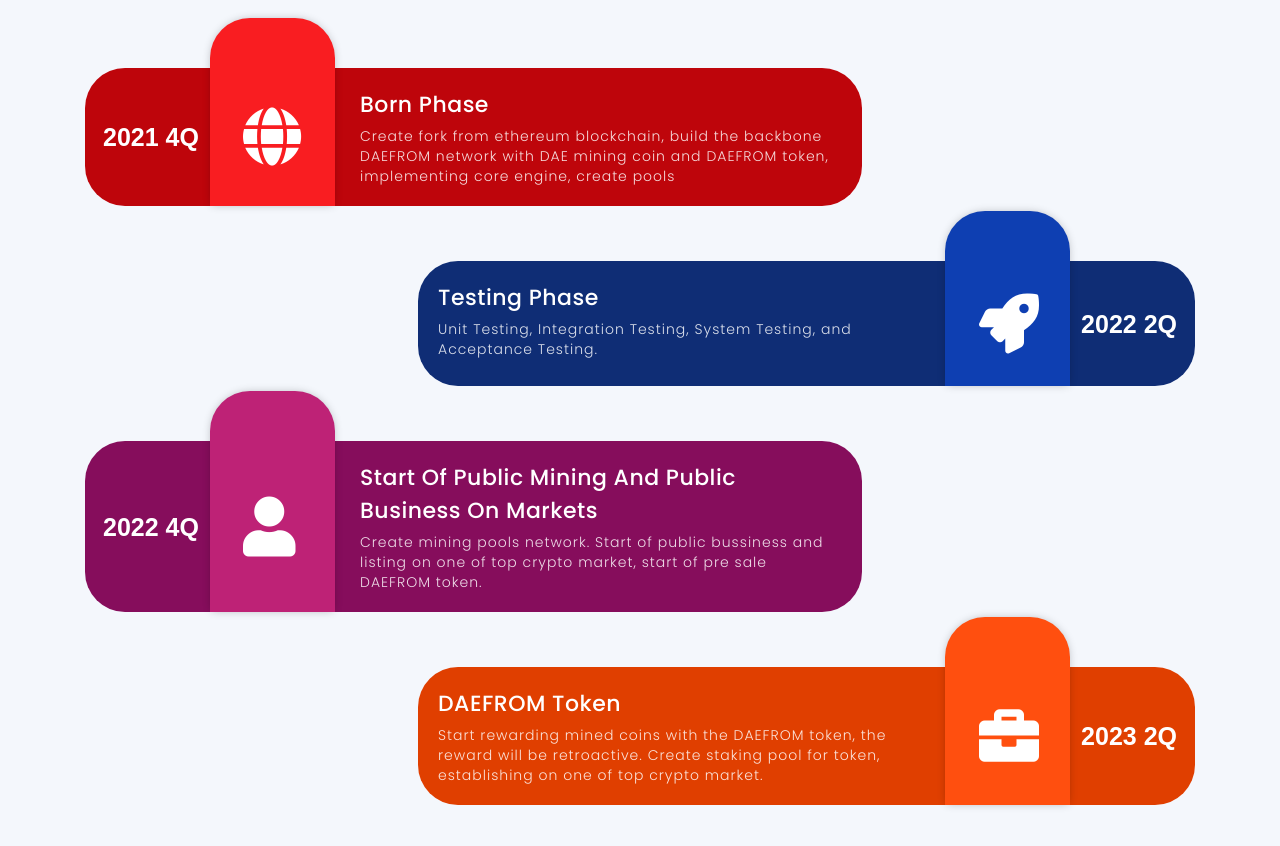
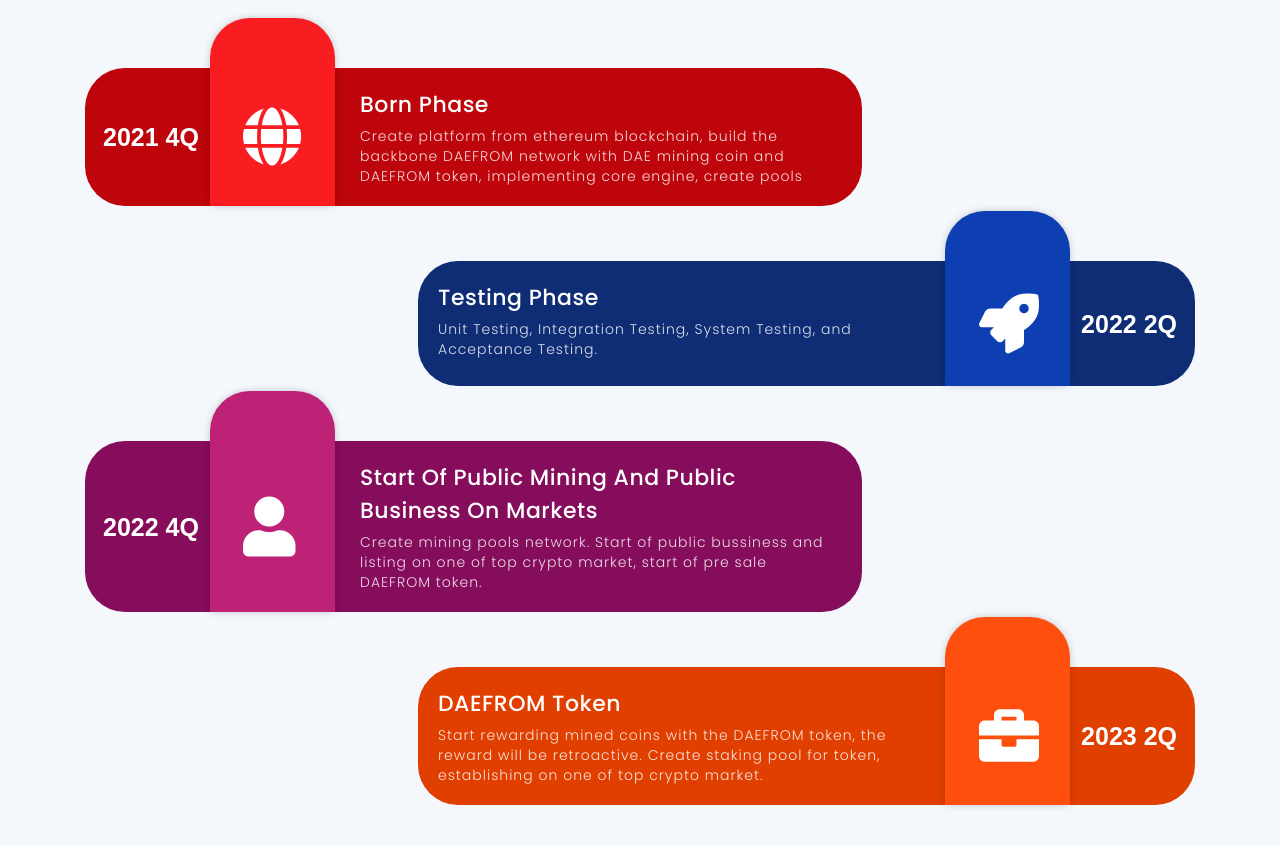
Before and after one commit to daethereum/web, a website: page theme/index.html in a window 1280 px wide. Shown: the part 3320-4166 px from the top of the page. Drawn offline with Linux system fonts and the light colour scheme.

Commit message:
Initial commit

```diff
--- a/theme/index.html
+++ b/theme/index.html
@@ -237,7 +237,7 @@
                 <div class="timeline-icon"><i class="fa fa-globe"></i></div>
                 <h3 class="title">Born phase</h3>
                 <p class="description">
-                  Create fork from ethereum blockchain, build the backbone DAEFROM network with DAE mining coin and DAEFROM token, implementing core engine, create pools
+                  Create platform from ethereum blockchain, build the backbone DAEFROM network with DAE mining coin and DAEFROM token, implementing core engine, create pools
                 </p>
               </a>
             </div>
```
Also changed, not shown: source/partials/blocks/roadmap.htm (+1 -1 lines), 2 other files.
